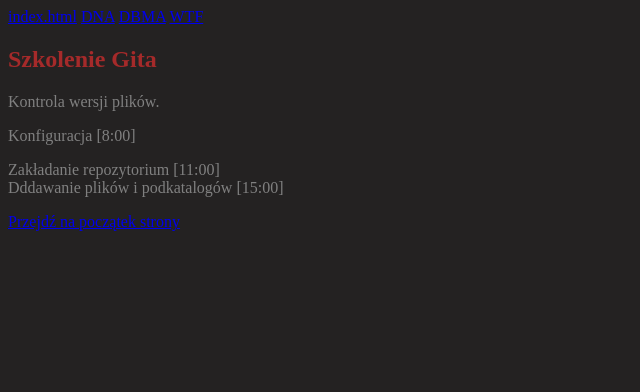
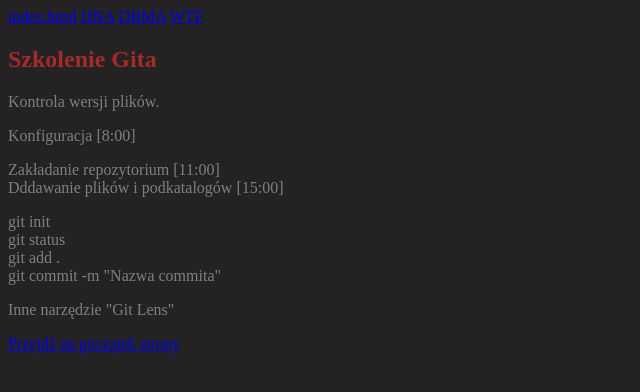
Before and after one commit to krzysztof-jarocki-wtf/homepage, a plain HTML site: page git.html in a window 1280 px wide. Shown: the whole page, without its empty margins (0-640 px from the left). Drawn offline with Linux system fonts and the light colour scheme.

Commit message:
Podstawowe polecenia Git

```diff
--- a/git.html
+++ b/git.html
@@ -34,6 +34,15 @@
                     Zakładanie repozytorium [11:00]<br>
                     Dddawanie plików i podkatalogów [15:00]<br>
                 </p>
+                <p>
+                    git init<br>
+                    git status<br>
+                    git add .<br>
+                    git commit -m "Nazwa commita"<br>
+                </p>
+                <p>
+                    Inne narzędzie "Git Lens"
+                </p>
             </article>
         </section>
 
```
